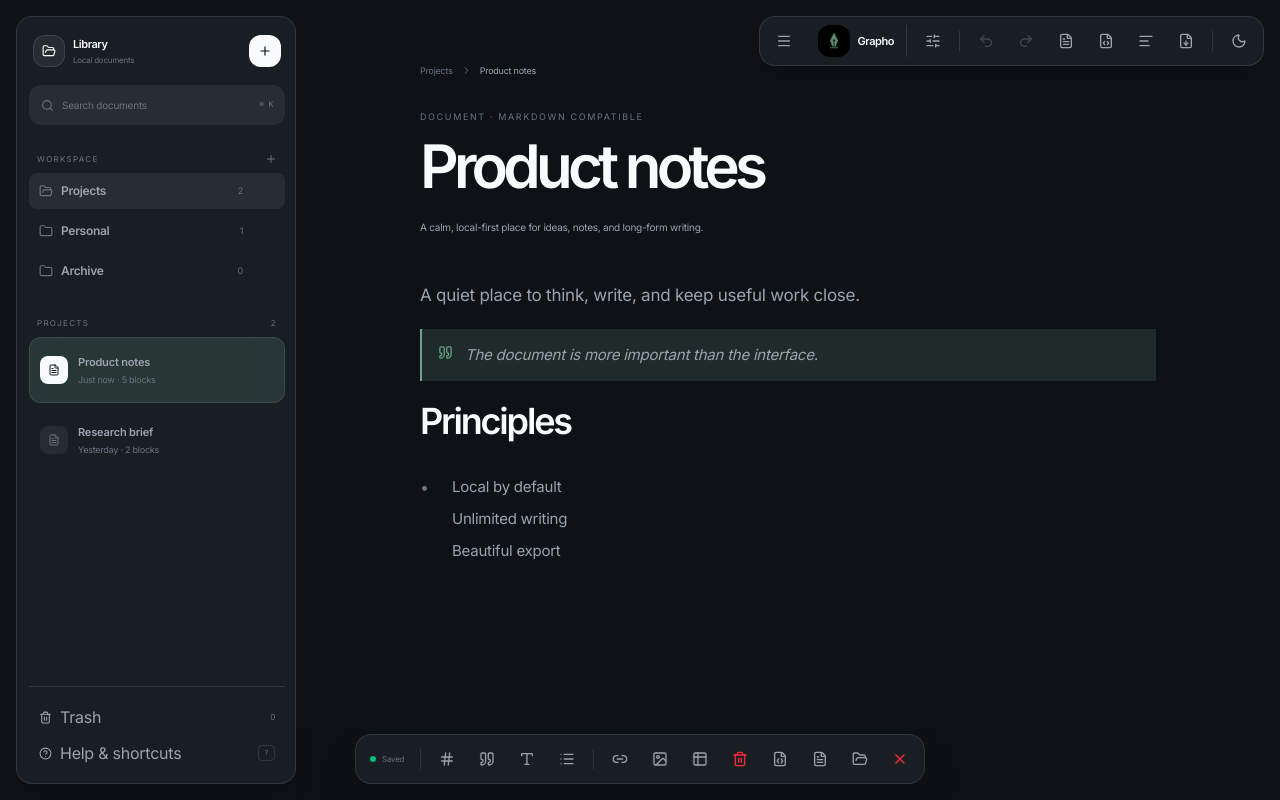
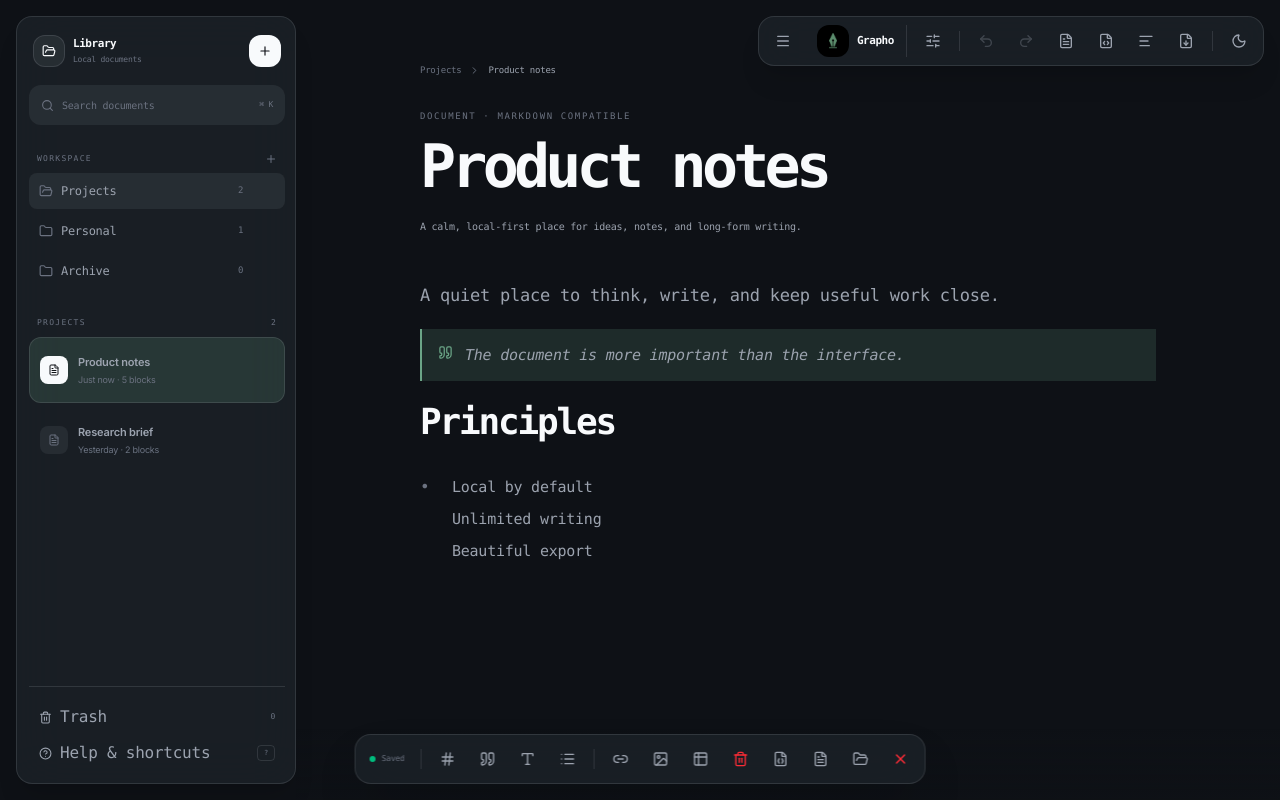
Before and after one commit to Appaxaap/grapho, a Next.js app: page / in a window 1280 px wide. Built offline with nearby package versions, Linux system fonts and the light colour scheme.

Commit message:
fix: restore Grapho monospace typography

```diff
--- a/grapho-ui/styles/grapho.css
+++ b/grapho-ui/styles/grapho.css
@@ -1,10 +1,10 @@
 @import "tailwindcss";
 
-/* Grapho-local typography and design tokens. Inter Variable is bundled locally
-   so the UI remains consistent and works without network access. */
+/* Grapho-local typography and design tokens. The compact monospace stack keeps
+   the workspace consistent and works without network access. */
 .grapho-ui {
-  --grapho-font: "Inter Variable", Inter, ui-sans-serif, -apple-system, BlinkMacSystemFont, "Segoe UI", sans-serif;
-  --grapho-font-display: "Inter Variable", Inter, ui-sans-serif, -apple-system, BlinkMacSystemFont, "Segoe UI", sans-serif;
+  --grapho-font: "Geist Mono", ui-monospace, SFMono-Regular, Menlo, Monaco, Consolas, monospace;
+  --grapho-font-display: "Geist Mono", ui-monospace, SFMono-Regular, Menlo, Monaco, Consolas, monospace;
   --grapho-size-body: 17px;
   --grapho-size-small: 10px;
   --grapho-leading-body: 1.9;
```
